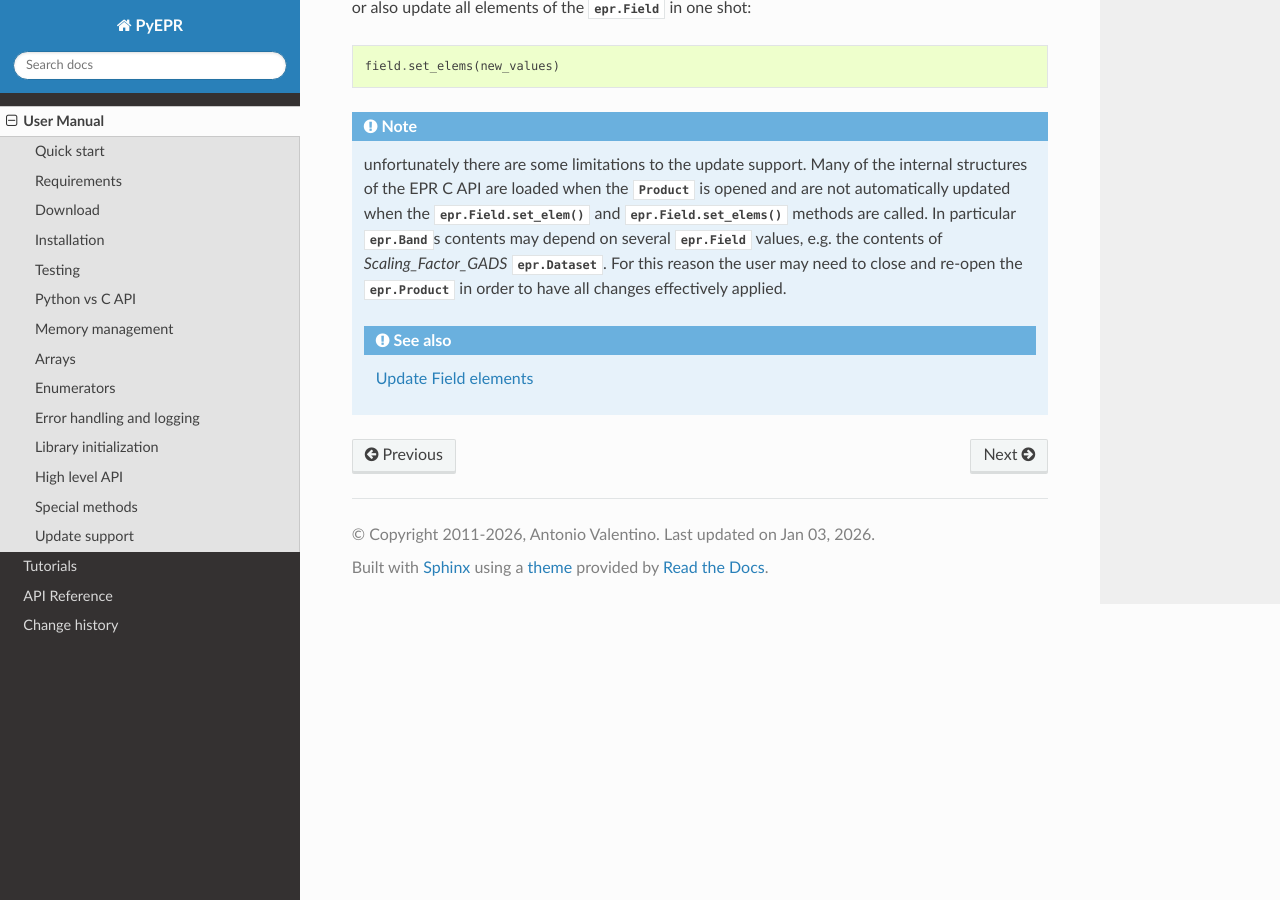
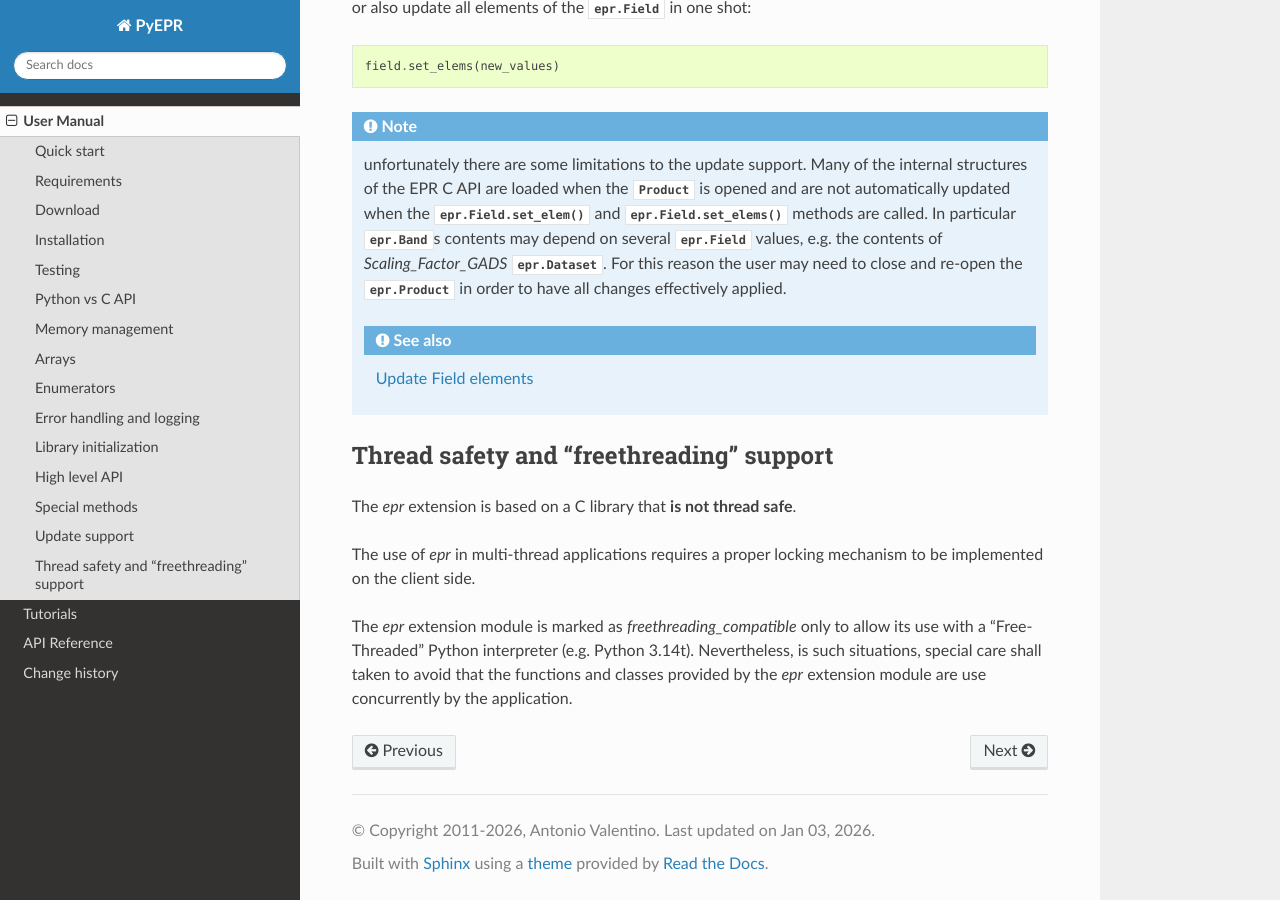
Before and after one commit to avalentino/pyepr, a Sphinx documentation site: the page built from docs/usermanual.rst, in a window 1280 px wide and 900 px high, scrolled down 9429 px. Built offline with Sphinx 7.4.7 and the Read the Docs theme 3.1.0, drawn with Linux system fonts in a browser that asks for light colours.

Commit message:
Enable free-threading compatibility

```diff
--- a/docs/NEWS.rst
+++ b/docs/NEWS.rst
@@ -9,6 +9,10 @@
 * Improve typing support.
 * Improve support for complex data like, e.g., SAR SLC products.
   New :func:`epr.Product.get_complex_band_as_array()` function.
+* Mark the `epr` extension module as "freethreading" compatible.
+  Please refer to the :ref:`free-threading` section in the :doc:`usermanual`
+  for more details about the freethreading and multi-threading compatibility
+  of the module.
 
 
 PyEPR 1.2.0 (29/03/2025)
--- a/docs/spelling_wordlist.txt
+++ b/docs/spelling_wordlist.txt
@@ -9,6 +9,7 @@
 Docstrings
 eader
 epr
+freethreading
 gdalvrt
 geo
 iname
--- a/docs/usermanual.rst
+++ b/docs/usermanual.rst
@@ -553,3 +553,20 @@
 
 .. _`special method`: https://docs.python.org/3/reference/datamodel.html
 .. _`context manager`: https://docs.python.org/3/library/stdtypes.html#context-manager-types
+
+
+.. _free-threading:
+
+Thread safety and "freethreading" support
+-----------------------------------------
+
+The `epr` extension is based on a C library that **is not thread safe**.
+
+The use of `epr` in multi-thread applications requires a proper locking
+mechanism to be implemented on the client side.
+
+The `epr` extension module is marked as `freethreading_compatible` only to
+allow its use with a "Free-Threaded" Python interpreter (e.g. Python 3.14t).
+Nevertheless, is such situations, special care shall taken to avoid that
+the functions and classes provided by the `epr` extension module are use
+concurrently by the application.
--- a/pyproject.toml
+++ b/pyproject.toml
@@ -30,6 +30,7 @@
     "Programming Language :: Python :: 3",
     "Programming Language :: Python :: 3 :: Only",
     "Programming Language :: Python :: Implementation :: CPython",
+    "Programming Language :: Python :: Free Threading :: 2 - Beta",
     "Programming Language :: Cython",
     "Topic :: Software Development :: Libraries",
     "Topic :: Scientific/Engineering",
@@ -109,6 +110,7 @@
 
 [tool.cibuildwheel]
 skip = "pp*"
+enable = ["cpython-freethreading"]
 test-requires = "pytest"
 test-command = "pytest -v {project}/tests"
 
```
Also changed, not shown: setup.py (+9 -0 lines), 1 other file.
